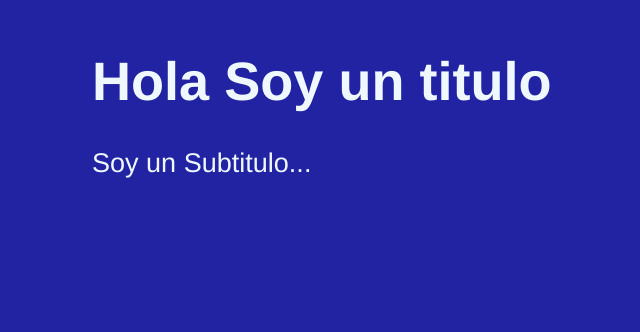
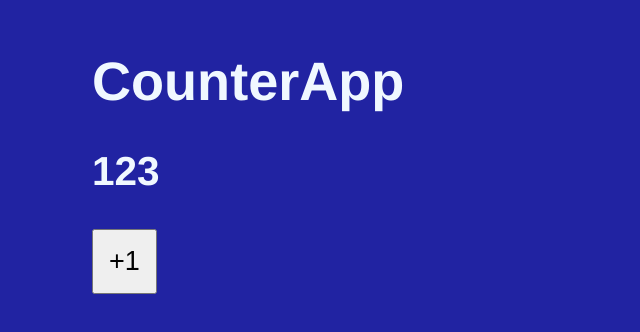
Before and after one commit to AlejandroRaya09/CounterApp---React, a React (Vite) app: page / in a window 1280 px wide. Shown: the part 134-466 px from the top of the page, without its empty margins (56-696 px from the left). Built offline with nearby package versions, Linux system fonts and the light colour scheme.

Commit message:
UseState - Hooks

```diff
--- /dev/null
+++ b/src/CounterApp.jsx
@@ -0,0 +1,33 @@
+import { useState } from 'react'
+import PropTypes from 'prop-types'
+
+
+
+
+
+export const CounterApp = ({value}) => {
+    const [ counter, setCounter ] = useState( value );
+
+
+    const handleAdd = () => {
+        // setCounter(counter + 1 )
+        setCounter((C) => C + 1)
+     }
+
+
+    return (
+        <>
+            <h1>CounterApp</h1>
+            <h2> { counter } </h2>
+
+
+            <button onClick={handleAdd}>
+                +1
+            </button>
+        </>
+      );
+}
+
+CounterApp.propTypes = {
+    value:  PropTypes.number.isRequired
+}
--- a/src/main.jsx
+++ b/src/main.jsx
@@ -2,10 +2,12 @@
 import ReactDOM from "react-dom/client";
 import { FirstApp } from "./FirstApp";
 import "./style.css";
+import {CounterApp} from "./CounterApp";
 
 ReactDOM.createRoot(document.getElementById("root")).render(
   <React.StrictMode>
     {/* <FirstApp title="Hola Soy un titulo" subtitulo="SSUBTITULO"/> */}
-    <FirstApp title="Hola Soy un titulo" subtitulo=" "/>
+    {/* <FirstApp title="Hola Soy un titulo" subtitulo=" "/> */}
+    <CounterApp value={123}/>
   </React.StrictMode>
 );
--- a/src/style.css
+++ b/src/style.css
@@ -6,3 +6,9 @@
     font-size: 1.3rem;
     padding: 70px;
 }
+
+button{
+    padding: 15px;
+    font-size: 1.3rem;
+
+}
```
